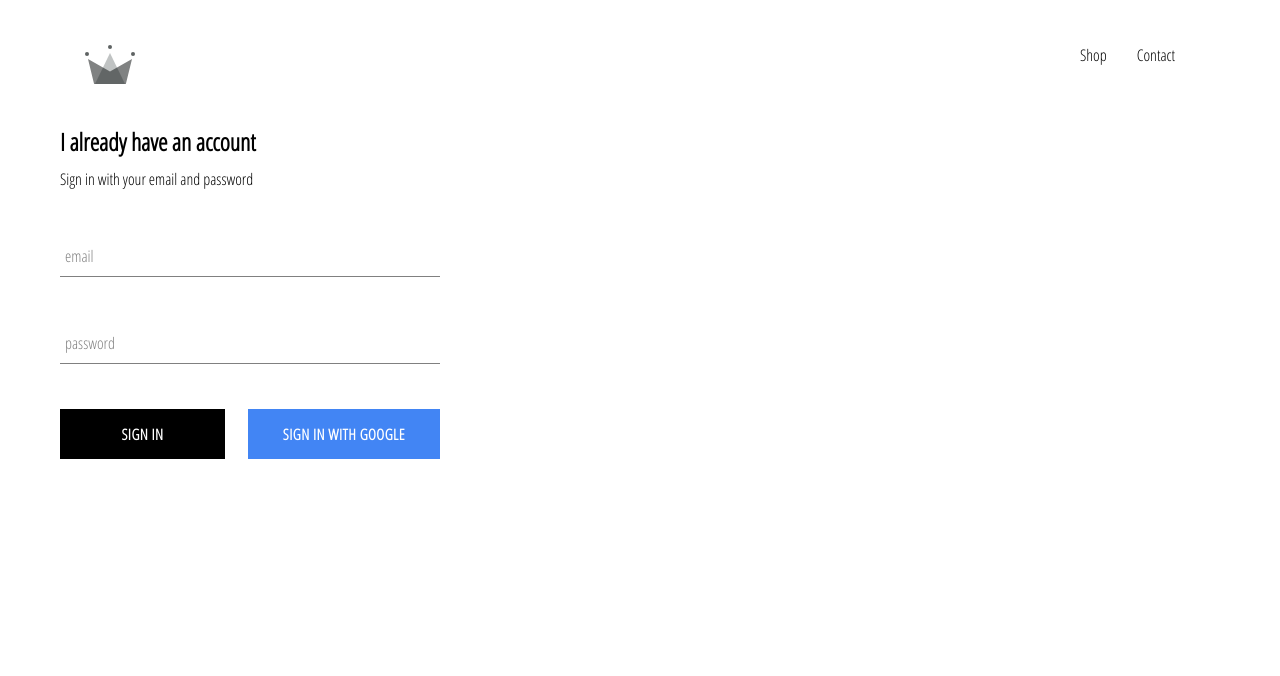
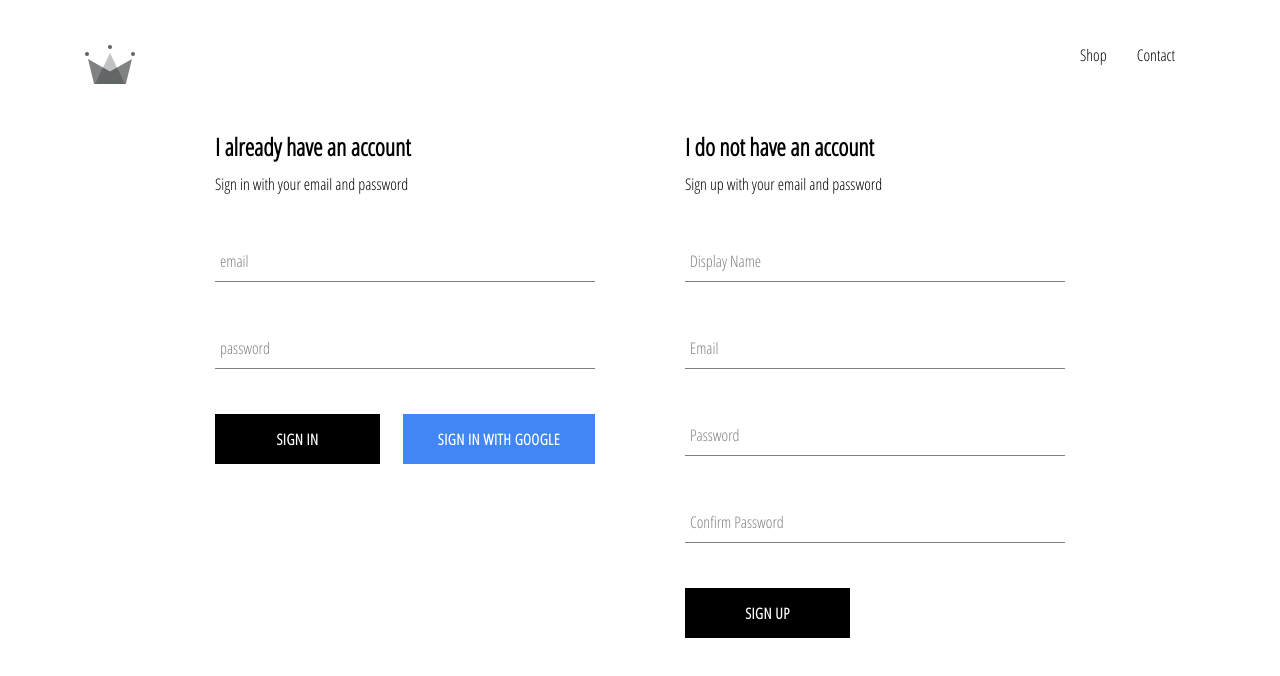
Before and after one commit to ikrashid/ReactProjects, a React (Create React App) app in the folder e-commerce-project/: page /signIn in a window 1280 px wide. Shown: the top 676 px of the page. Built offline with nearby package versions, Linux system fonts and the light colour scheme; no server answers.

Commit message:
implemented firebase utils, can now store authenticated users who sign up (not signing in through gmail)

```diff
--- a/e-commerce-project/src/App.js
+++ b/e-commerce-project/src/App.js
@@ -2,25 +2,40 @@
 import './App.css';
 import ShopPage from './pages/shop/shop';
 import HomePage from './pages/homepage/HomePage';
-import {Route, Switch, Link} from 'react-router-dom';
+import {Route, Switch} from 'react-router-dom';
 import Header from './components/header/Header';
-import SignInAndOut from './pages/signInAndOut/SignInAndOut';
-import {auth} from './firebase/firebase.utils';
+import SignInAndOut from './pages/signInAndSignUp/SignInAndSignUp';
+import {auth, createUserProfileDocument} from './firebase/firebase.utils';
 
 class App extends Component {
   constructor (){
     super();
 
     this.state = {
-      currentUser : ''
+      currentUser : null
     }
   }
   unsubscribeFromAuth = null;
 
   componentDidMount(){
-    this.unsubscribeFromAuth = auth.onAuthStateChanged(user =>{ //subscribed here, always open as long as component is mounted
-      this.setState({currentUser: user});//user persistence!!!
-      console.log(user);
+    this.unsubscribeFromAuth = auth.onAuthStateChanged(async userAuth =>{ //subscribed here, always open as long as component is mounted
+      //this.setState({currentUser: user});//user persistence!!!
+      if(userAuth){
+        const userRef = await createUserProfileDocument(userAuth);
+
+        userRef.onSnapshot(snapShot =>{
+          //console.log(snapShot.data()) //shows us a snapshot of whats in the database
+          this.setState({
+            currentUser: {
+              id: snapShot.id,
+              ...snapShot.data()
+            }
+          })
+        })
+      }
+      else{
+        this.setState({currentUser: userAuth})
+      }
     })
   }
   componentWillUnmount(){
--- /dev/null
+++ b/e-commerce-project/src/components/signUp/signUp.js
@@ -0,0 +1,87 @@
+import React, {Component} from 'react';
+import FormInput from '../formInput/FormInput';
+import {auth, createUserProfileDocument} from '../../firebase/firebase.utils';
+import './signUp.scss';
+import CustomButton from '../customButton/CustomButton';
+
+class SignUp extends Component {
+    constructor(){
+        super();
+
+        this.state = {
+            displayName: '',
+            email: '',
+            password: '',
+            confirmedPassword: ''
+        }
+    }
+    handleSubmit = async event => {
+        event.preventDefault();
+        const {displayName, email, password, confirmedPassword} = this.state;
+
+        if(password!=confirmedPassword){
+            alert('Passwords don\'t match');
+            return;
+        }
+        try{
+            const { user } = await auth.createUserWithEmailAndPassword(email, password);
+            await createUserProfileDocument(user, {displayName});
+            this.setState({
+                displayName: '',
+                email: '',
+                password: '',
+                confirmedPassword: ''
+            })
+        }catch(error){
+            console.error(error);
+        }
+    }
+
+    handleChange = (event) => {
+        const {name, value} = event.target;
+        this.setState({[name]: value});
+    }
+
+    render(){
+        const {displayName, email, password, confirmedPassword} = this.state;
+        return(
+            <div className='sign-up'>
+                <h2 className='title'>I do not have an account</h2>
+                <span>Sign up with your email and password</span>
+                <form className='sign-up-form' onSubmit = {this.handleSubmit}>
+                    <FormInput type='text'
+                               name='displayName'
+                               handleChange = {this.handleChange}
+                               value={displayName}
+                               label='Display Name'
+                               required
+                    />
+                    <FormInput type='email'
+                               name='email'
+                               handleChange = {this.handleChange}
+                               value={email}
+                               label='Email'
+                               required
+                    />
+                    <FormInput type='password'
+                               name='password'
+                               handleChange = {this.handleChange}
+                               value={password}
+                               label='Password'
+                               required
+                    />
+                    <FormInput type='password'
+                               name='confirmedPassword'
+                               handleChange = {this.handleChange}
+                               value={confirmedPassword}
+                               label='Confirm Password'
+                               required
+                    />
+                    <CustomButton type='submit'>SIGN UP</CustomButton>
+                </form>
+            </div>
+        )
+    }
+}
+
+export default SignUp;
--- /dev/null
+++ b/e-commerce-project/src/components/signUp/signUp.scss
@@ -0,0 +1,9 @@
+.sign-up {
+    display: flex;
+    flex-direction: column;
+    width: 380px;
+
+    .title {
+      margin: 10px 0;
+    }
+  }
--- a/e-commerce-project/src/firebase/firebase.utils.js
+++ b/e-commerce-project/src/firebase/firebase.utils.js
@@ -11,8 +11,35 @@
     appId: "1:20036987527:web:de9fd59f2df169b5ede622",
     measurementId: "G-0F5PF9D0ZQ"
   };
+  firebase.initializeApp(config);
+  //async action since we're calling an API
+  //document reference: crud methods
 
-  firebase.initializeApp(config);
+  export const createUserProfileDocument = async (userAuth, additionalData) => {
+    if(!userAuth) return;
+
+    const userRef = firestore.doc(`users/${userAuth.uid}`);
+    //get() is a snapshot of whats in the db
+    const snapshot = await userRef.get();
+
+    if(!snapshot.exists){
+      const { displayName, email} = userAuth;
+      const createdAt = new Date ();
+      try{
+        await userRef.set({
+          displayName,
+          email,
+          createdAt,
+          ...additionalData
+        })} catch(error){
+          console.log('error creating user', error)
+        }
+      }
+      return userRef;
+    }
+
+
+
 
   export const auth = firebase.auth();
   export const firestore = firebase.firestore();
--- a/e-commerce-project/src/pages/signInAndOut/SignInAndOut.js
+++ b/e-commerce-project/src/pages/signInAndSignUp/SignInAndSignUp.js
@@ -1,10 +1,13 @@
 import React from 'react';
-import './SignInAndOut.scss';
+import './SignInAndSignUp.scss';
 import SignIn from '../../components/signIn/SignIn';
+import SignUp from '../../components/signUp/signUp';
 
 const SignInAndOut = () =>(
-    <div>
+    <div className='sign-in-and-sign-up'>
+
         <SignIn/>
+        <SignUp/>
     </div>
 )
 
--- /dev/null
+++ b/e-commerce-project/src/pages/signInAndSignUp/SignInAndSignUp.scss
@@ -0,0 +1,6 @@
+.sign-in-and-sign-up {
+    width: 850px;
+    display: flex;
+    justify-content: space-between;
+    margin: 30px auto;
+  }
```
Also changed, not shown: e-commerce-project/src/pages/signInAndOut/SignInAndOut.scss (deleted).
